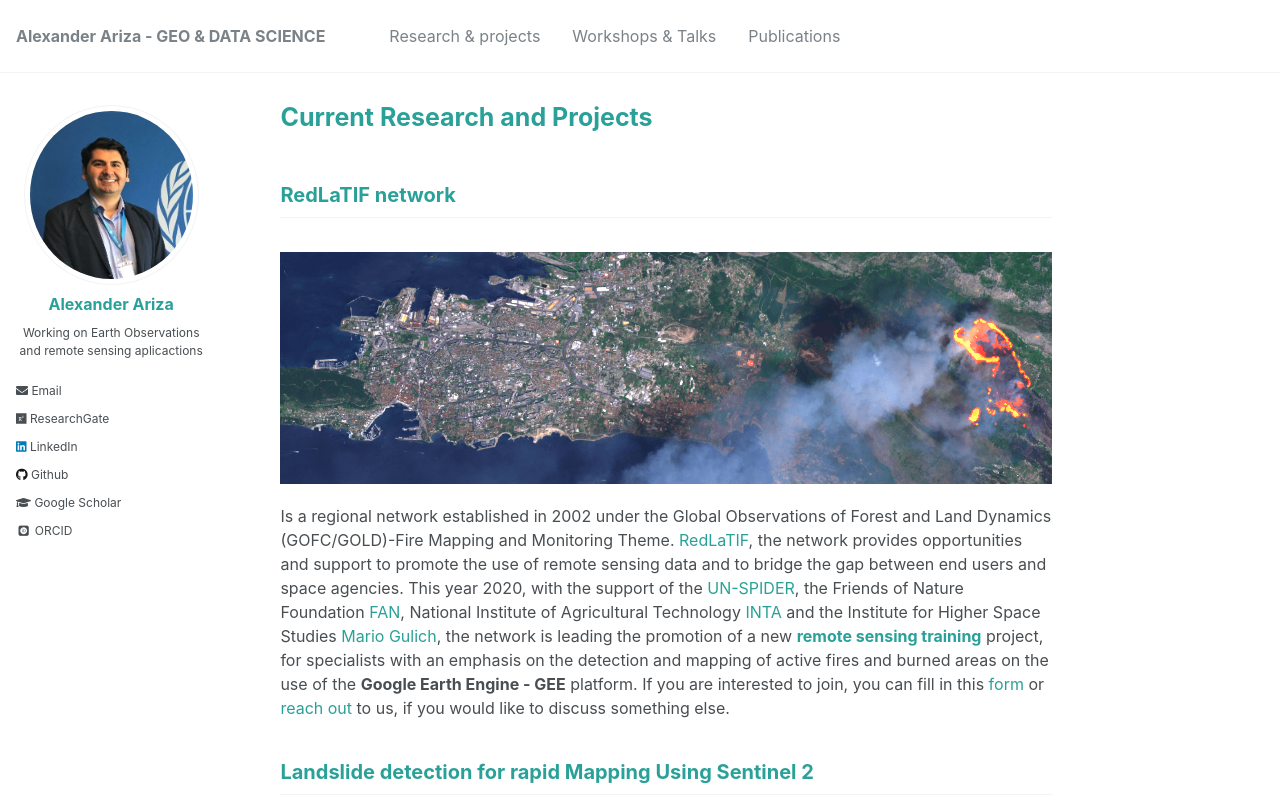
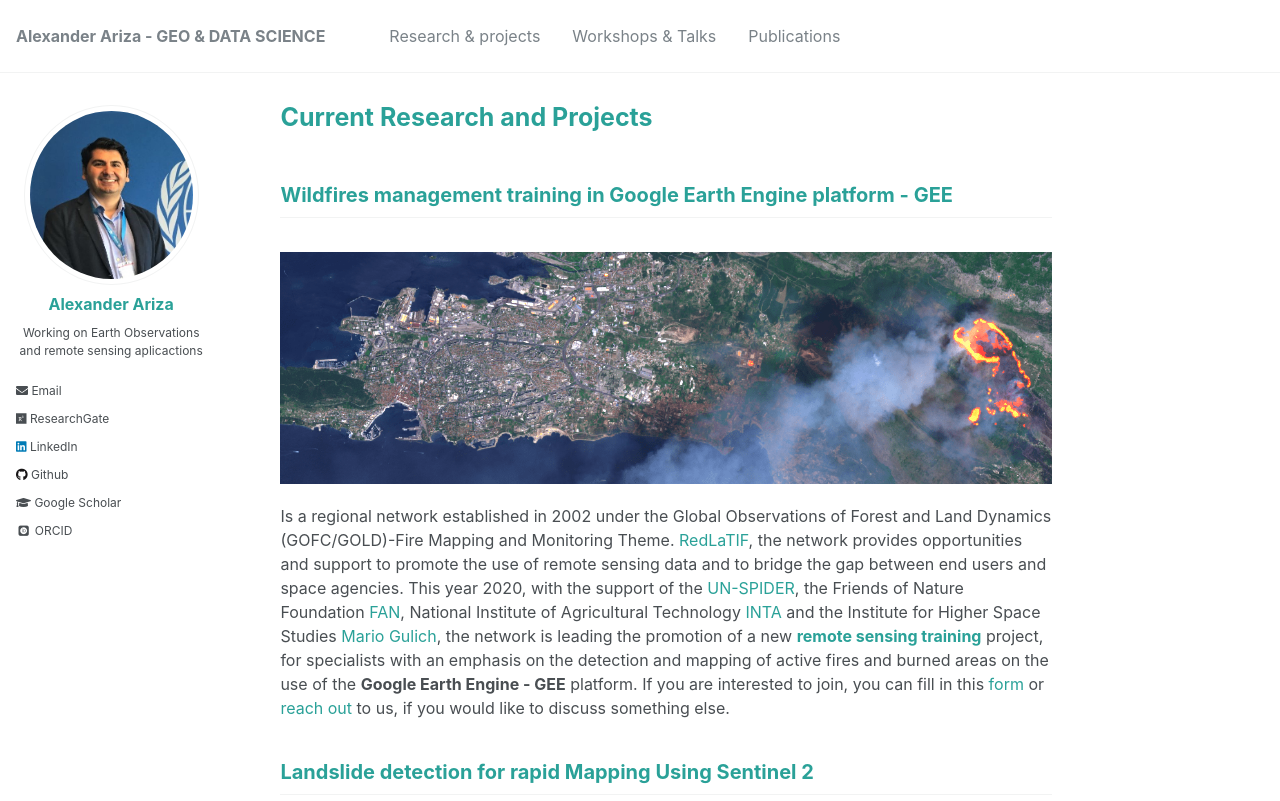
Before and after one commit to Alexanderariza/alexanderariza.github.io, a Jekyll site: the page built from _pages/engagement.md, in a window 1280 px wide and 900 px high, cut to the strip 0-801 px from the top of the window. Built offline with Jekyll 4.4.1, drawn with Linux system fonts in a browser that asks for light colours; some web fonts are replaced.

Commit message:
Update engagement.md

```diff
--- a/_pages/engagement.md
+++ b/_pages/engagement.md
@@ -5,7 +5,7 @@ title: "Current Research and Projects"
 excerpt: "Short description of portfolio item number 1<br/><img src='/images/500x300.png'>"
 author_profile: true
 ---
-RedLaTIF network
+Wildfires management training in Google Earth Engine platform - GEE
 ------
 <br/><img src='/images/training_.PNG'>
 
```
